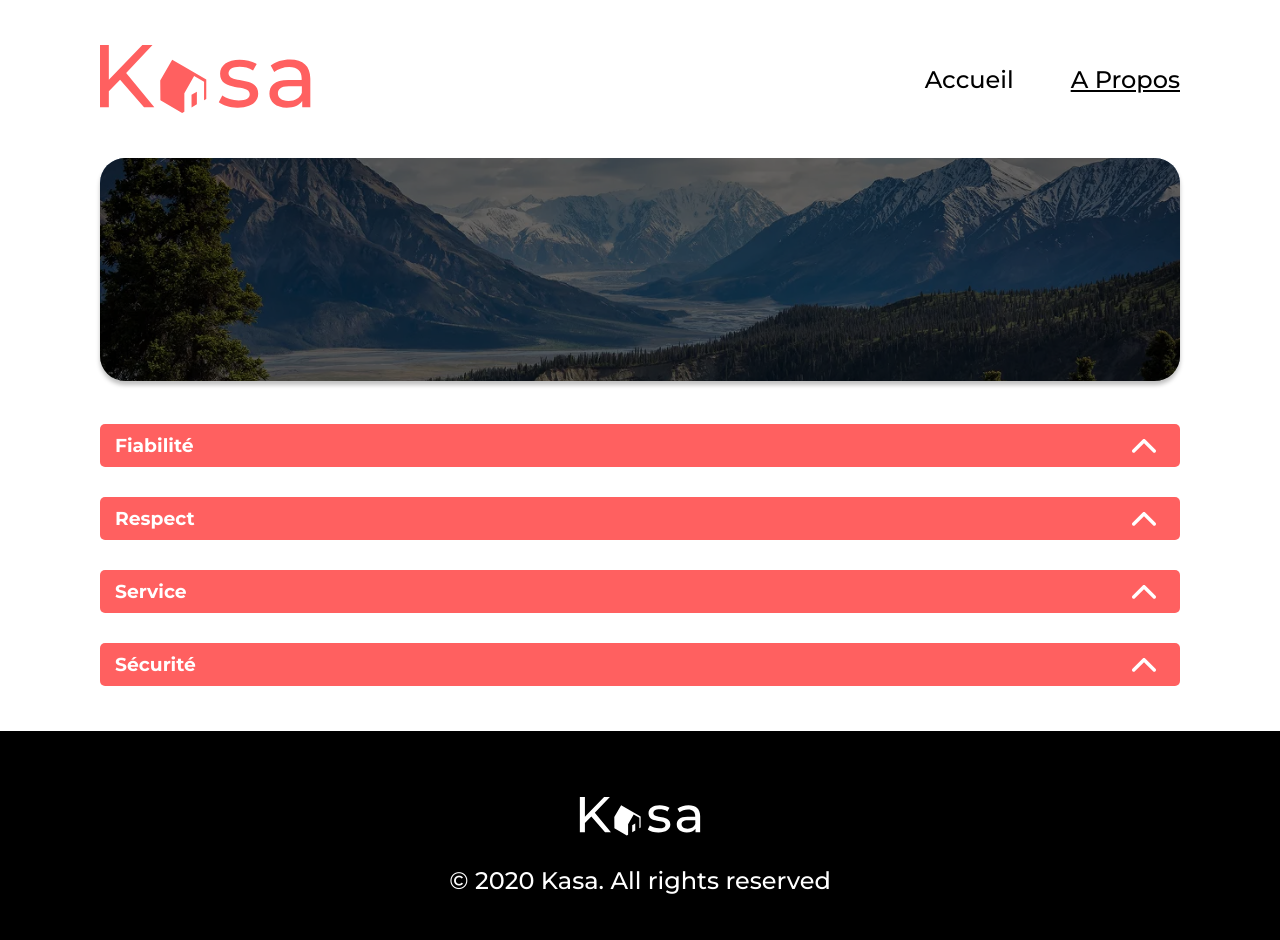
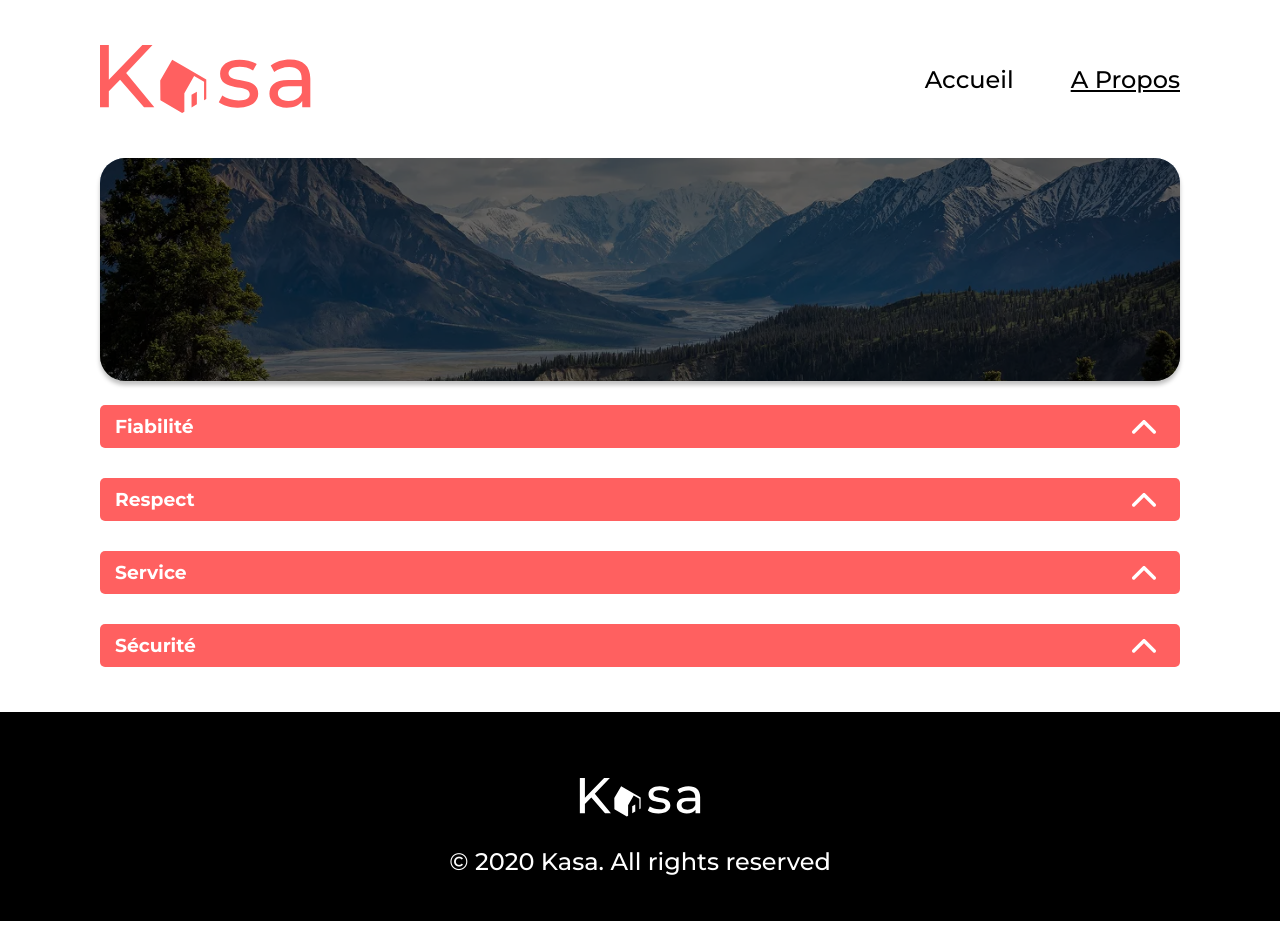
Before and after one commit to grdRaphael/OC-Projet5-Kasa, a React (Vite) app: page /a-propos in a window 1280 px wide. Built offline with nearby package versions, Linux system fonts and the light colour scheme.

Commit message:
Add global sr_only utility and adjust main gap

```diff
--- a/src/index.scss
+++ b/src/index.scss
@@ -26,10 +26,20 @@ main{
     padding: 45px 100px;
     display: flex;
     flex-direction: column;
-    gap: 43px;
+    gap: 24px;
 
     @include mobile{
         padding: 0 20px 20px;
-        gap: 22px;
+        gap: 24px;
     }
 }
+
+.sr_only{
+    position: absolute;
+    width: 1px;
+    height: 1px;
+    padding: 0;
+    margin: -1px;
+    border: 0;
+    clip-path: inset(50%);
+}
```
